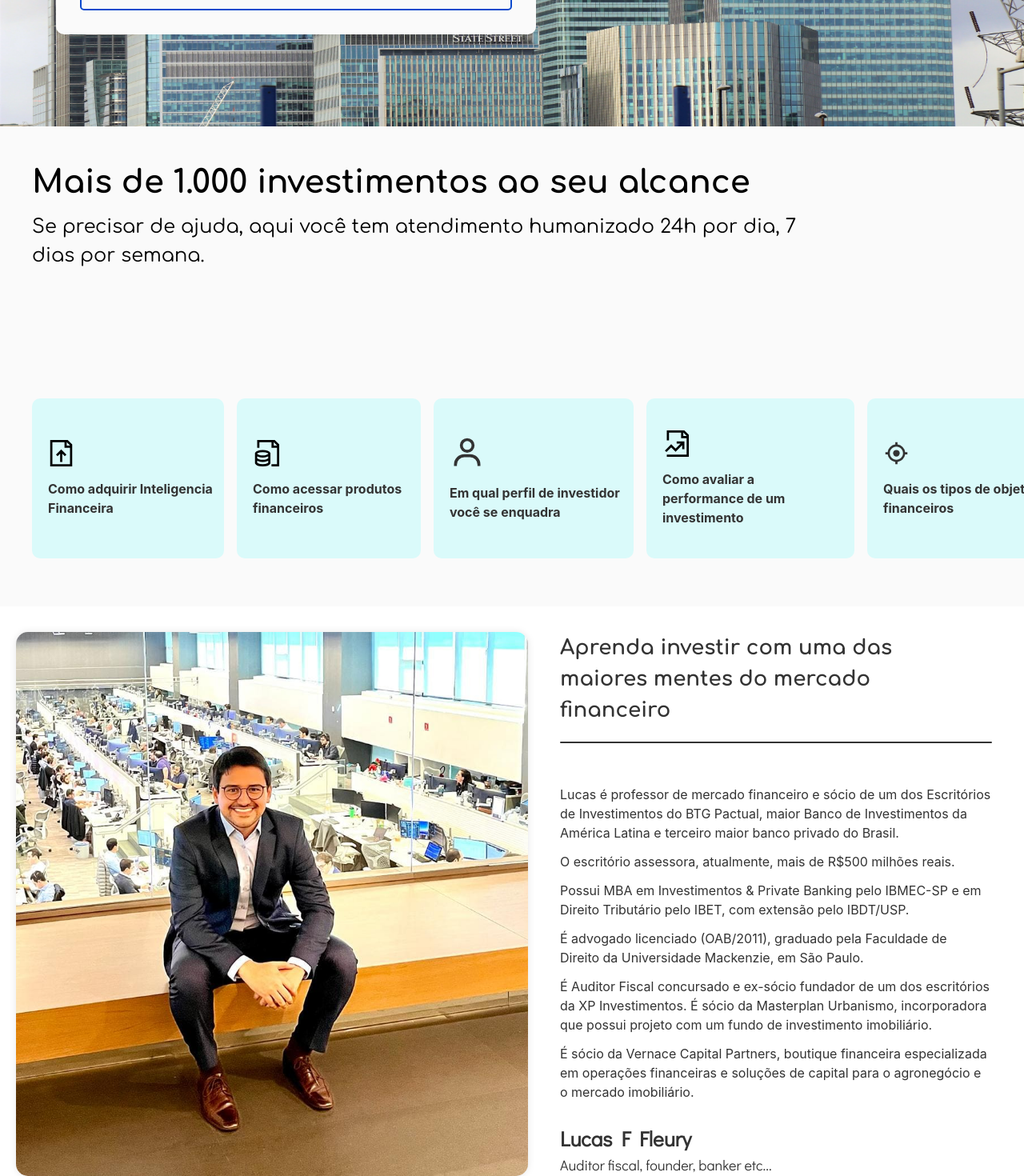
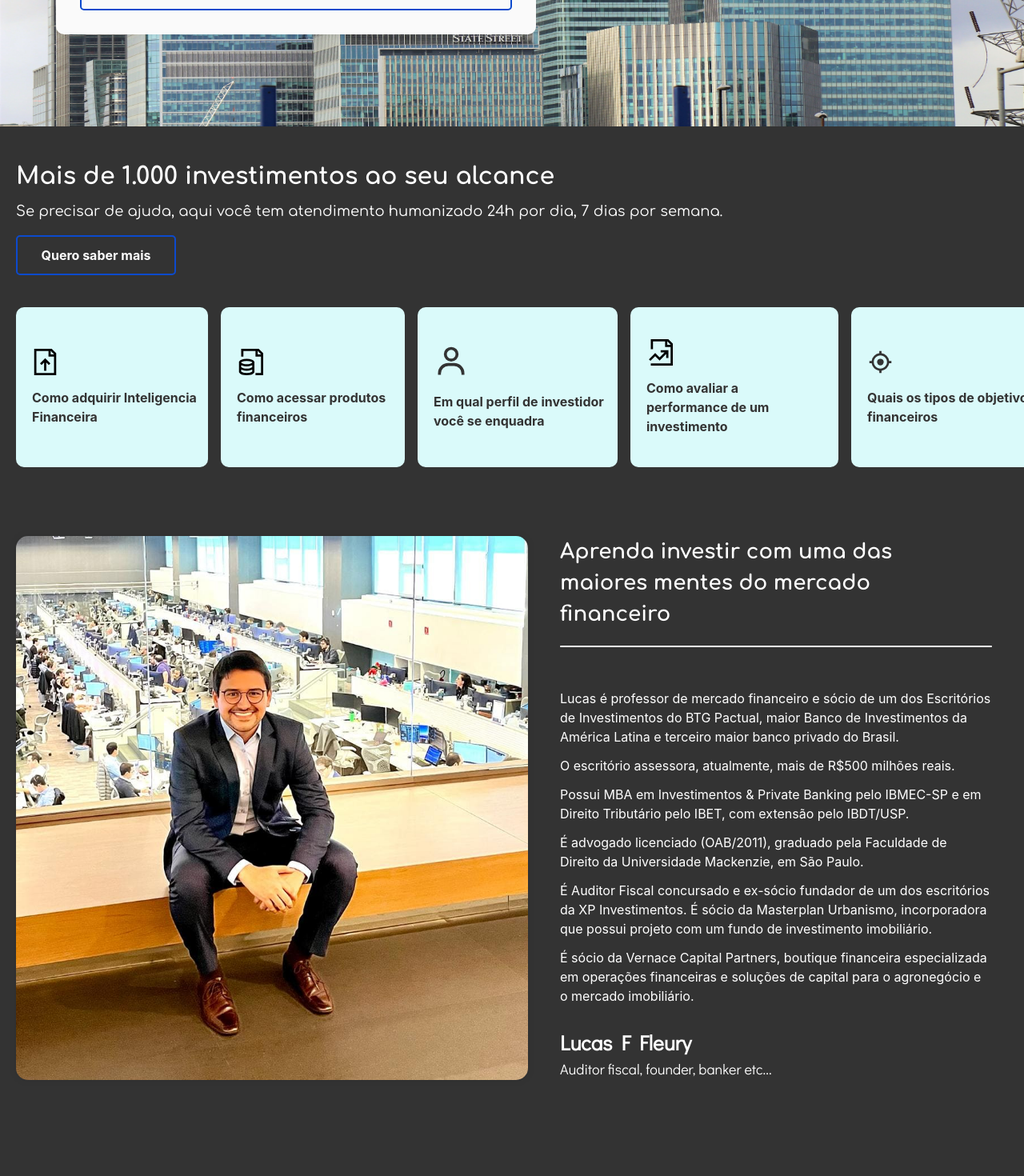
Before and after one commit to ricardofsdomene/ibrimc, a Next.js app: page / in a window 1280 px wide. Shown: the part 472-1942 px from the top of the page at 80% size. After the commit the page ends 1862 px from the top, so only its background shows below. Built offline with nearby package versions, Linux system fonts and the light colour scheme; a web font is replaced by a local one.

Commit message:
try dark

```diff
--- a/components/Header/índex.tsx
+++ b/components/Header/índex.tsx
@@ -13,7 +13,7 @@ export default function Header() {
       align="center"
       flexDir="row"
       justify="space-between"
-      bg="#fff"
+      bg="#333"
       w="100%"
       style={{
         paddingLeft: 20,
@@ -29,7 +29,7 @@ export default function Header() {
       /> */}
       <Flex flexDir="column">
         <Text
-          color="#0C4ACD"
+          color="#FFF"
           fontWeight="bold"
           fontFamily="Comfortaa"
           fontSize={25}
--- a/components/Hero/index.tsx
+++ b/components/Hero/index.tsx
@@ -33,7 +33,7 @@ export default function Hero() {
             >
               <Flex flexDir="column">
                 <Text
-                  color="#333"
+                  color="#FFF"
                   fontWeight="bold"
                   fontFamily="Comfortaa"
                   fontSize={26}
@@ -47,37 +47,37 @@ export default function Hero() {
                     marginTop: 20,
                     height: 2,
                     width: "100%",
-                    backgroundColor: "#333",
+                    backgroundColor: "#FFF",
                     borderRadius: 50,
                   }}
                 />
               </Flex>
               <Flex flexDir="column">
-                <Text color="#333" mt="6">
+                <Text color="#FFF" mt="6">
                   Lucas é professor de mercado financeiro e sócio de um dos
                   Escritórios de Investimentos do BTG Pactual, maior Banco de
                   Investimentos da América Latina e terceiro maior banco privado
                   do Brasil.
                 </Text>
-                <Text color="#333" mt="3">
+                <Text color="#FFF" mt="3">
                   O escritório assessora, atualmente, mais de R$500 milhões
                   reais.
                 </Text>
-                <Text color="#333" mt="3">
+                <Text color="#FFF" mt="3">
                   Possui MBA em Investimentos & Private Banking pelo IBMEC-SP e
                   em Direito Tributário pelo IBET, com extensão pelo IBDT/USP.
                 </Text>
-                <Text color="#333" mt="3" w="90%">
+                <Text color="#FFF" mt="3" w="90%">
                   É advogado licenciado (OAB/2011), graduado pela Faculdade de
                   Direito da Universidade Mackenzie, em São Paulo.
                 </Text>
-                <Text color="#333" mt="3">
+                <Text color="#FFF" mt="3">
                   É Auditor Fiscal concursado e ex-sócio fundador de um dos
                   escritórios da XP Investimentos. É sócio da Masterplan
                   Urbanismo, incorporadora que possui projeto com um fundo de
                   investimento imobiliário.
                 </Text>
-                <Text color="#333" mt="3">
+                <Text color="#FFF" mt="3">
                   É sócio da Vernace Capital Partners, boutique financeira
                   especializada em operações financeiras e soluções de capital
                   para o agronegócio e o mercado imobiliário.
@@ -85,14 +85,14 @@ export default function Hero() {
               </Flex>
               <Flex flexDir="column">
                 <Text
-                  color="#333"
+                  color="#FFF"
                   fontSize={26}
                   fontWeight="bold"
                   fontFamily="Didact Gothic"
                 >
                   Lucas F Fleury
                 </Text>
-                <Text color="#333" fontSize={18} fontFamily="Didact Gothic">
+                <Text color="#FFF" fontSize={18} fontFamily="Didact Gothic">
                   Auditor fiscal, founder, banker etc...
                 </Text>
               </Flex>
--- a/pages/_document.tsx
+++ b/pages/_document.tsx
@@ -23,7 +23,7 @@ export default class MyDocument extends Document {
                     />
                 </Head>
                 <body style={{
-                    backgroundColor: "#FFF"
+                    backgroundColor: "#333"
                 }}>
                     <Main />
                     <NextScript />
--- a/pages/index.tsx
+++ b/pages/index.tsx
@@ -64,44 +64,64 @@ export default function Index() {
         py="10"
         flexDir="column"
         justify="space-between"
-        h="75vh"
+        h={size.width < 800 ? "70vh" : "60vh"}
         w="100%"
-        bg="#FAFAFA"
+        bg="#333"
       >
         <Flex
           flexDir="column"
           style={{
-            paddingLeft: 40,
+            paddingLeft: 20,
           }}
         >
           <Text
-            fontSize={size.width < 800 ? 30 : 40}
+            fontSize={30}
             fontFamily="Comfortaa"
             fontWeight="extrabold"
-            color="#000"
+            color="#FFF"
             w="90%"
           >
             Mais de 1.000 investimentos ao seu alcance
           </Text>
           <Text
-            fontSize={size.width < 800 ? 18 : 24}
+            fontSize={18}
             mt="2"
             fontFamily="Comfortaa"
-            color="#000"
+            color="#FFF"
             w="80%"
           >
             Se precisar de ajuda, aqui você tem atendimento humanizado 24h por
             dia, 7 dias por semana.
           </Text>
+          <Flex
+            _hover={{
+              backgroundColor: "#0c4acd",
+              color: "#FFF",
+            }}
+            cursor="pointer"
+            mt="4"
+            style={{
+              width: 200,
+              height: 50,
+            }}
+            borderRadius="5"
+            border="2px solid #0c4acd"
+            justify="center"
+            align="center"
+            fontWeight="bold"
+            color="#FFF"
+          >
+            Quero saber mais
+          </Flex>
         </Flex>
-        <Flex mt="4" flexDir="column">
+        <Flex mt="10" flexDir="column">
           <Flex overflowX="scroll" pb="5">
             <Flex
               flexDir="column"
               mr="4"
               justify="center"
               style={{
-                marginLeft: 40,
+                marginLeft: 20,
                 backgroundColor: "#DAFAFA",
                 height: 200,
                 width: 240,
@@ -213,10 +233,12 @@ export default function Index() {
                 Quais os tipos de objetivos financeiros
               </Text>
             </Flex>
-            <Flex style={{
-              width: 5,
-              height: 20
-            }}>
+            <Flex
+              style={{
+                width: 5,
+                height: 20,
+              }}
+            >
               <Text style={{ width: 5 }} />
             </Flex>
           </Flex>
@@ -226,11 +248,12 @@ export default function Index() {
   }
 
   return (
-    <Flex flexDir="column" bg="#FFF" w="100%">
+    <Flex flexDir="column" bg="#333" w="100%">
       <Header />
       <Jumbotron />
       <Modules />
       <Hero />
+      <Flex style={{ height: 40 }} />
       {/* <ForWho /> */}
     </Flex>
   );
```
